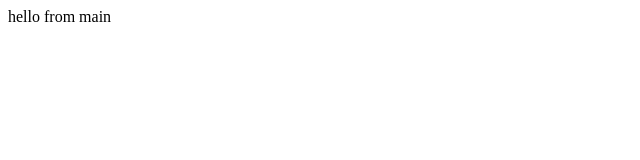
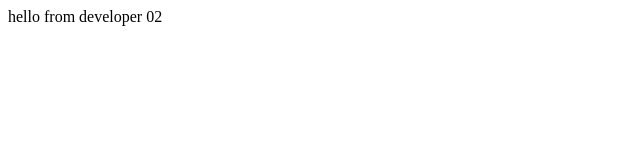
Before and after one commit to SanyFaysal/e11-github-collaboration, a plain HTML site: page index.html in a window 1280 px wide. Shown: the full height of the page, 0-640 px from the left. Drawn offline with Linux system fonts and the light colour scheme.

Commit message:
add: some text

```diff
--- a/index.html
+++ b/index.html
@@ -8,7 +8,7 @@
 </head>
 
 <body>
-    hello from main
+    hello from developer 02
 </body>
 
 </html>
```
